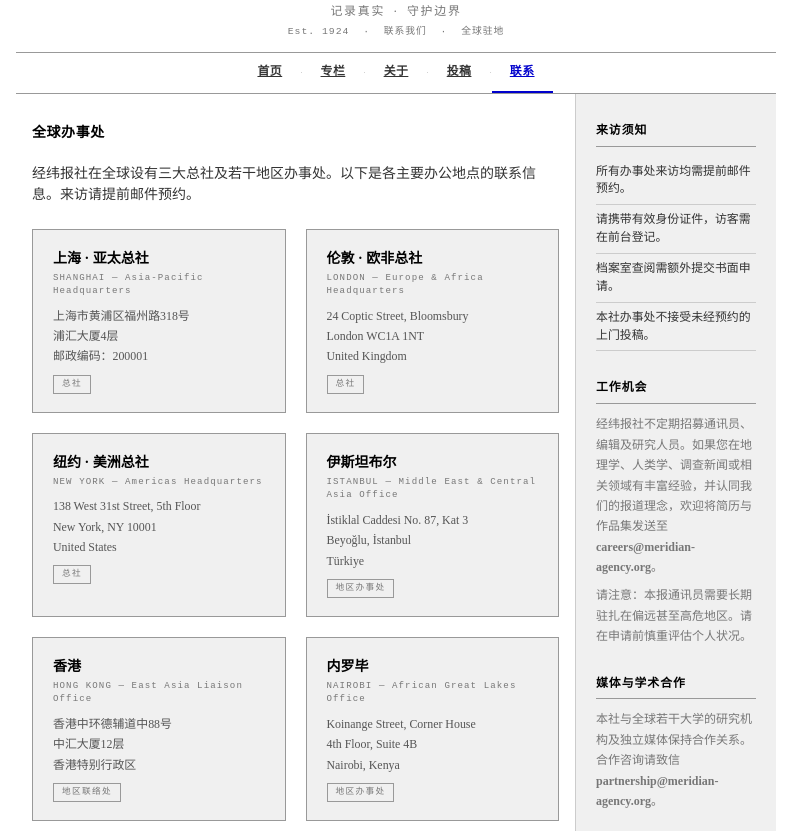
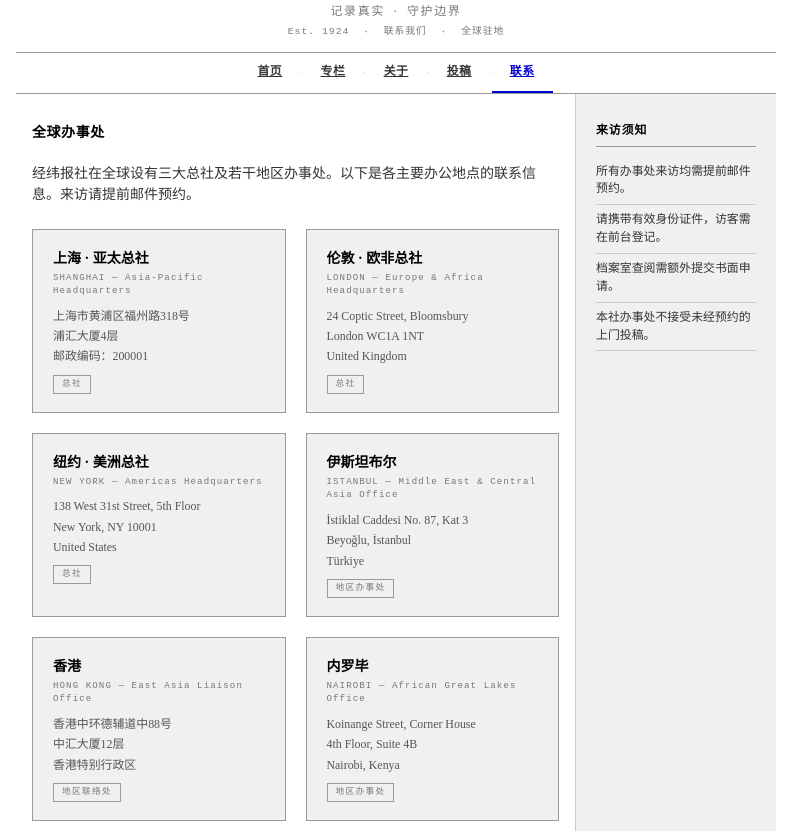
Before and after one commit to rescoe-a/meridian-agency, a plain HTML site: page contact/index.html in a window 1280 px wide. Shown: the part 121-952 px from the top of the page, without its empty margins (244-1051 px from the left). Drawn offline with Linux system fonts and the light colour scheme.

Commit message:
公开站联系页面：删除侧边栏工作机会和媒体与学术合作

```diff
--- a/contact/index.html
+++ b/contact/index.html
@@ -180,22 +180,6 @@
         </ul>
       </div>
 
-      <div class="sidebar-section">
-        <h4>工作机会</h4>
-        <p class="text-sm text-muted" style="line-height:1.7;">
-          经纬报社不定期招募通讯员、编辑及研究人员。如果您在地理学、人类学、调查新闻或相关领域有丰富经验，并认同我们的报道理念，欢迎将简历与作品集发送至 <strong>careers@meridian-agency.org</strong>。
-        </p>
-        <p class="text-sm text-muted mt-1" style="line-height:1.7;">
-          请注意：本报通讯员需要长期驻扎在偏远甚至高危地区。请在申请前慎重评估个人状况。
-        </p>
-      </div>
-
-      <div class="sidebar-section">
-        <h4>媒体与学术合作</h4>
-        <p class="text-sm text-muted" style="line-height:1.7;">
-          本社与全球若干大学的研究机构及独立媒体保持合作关系。合作咨询请致信 <strong>partnership@meridian-agency.org</strong>。
-        </p>
-      </div>
     </aside>
   </div>
 
```
